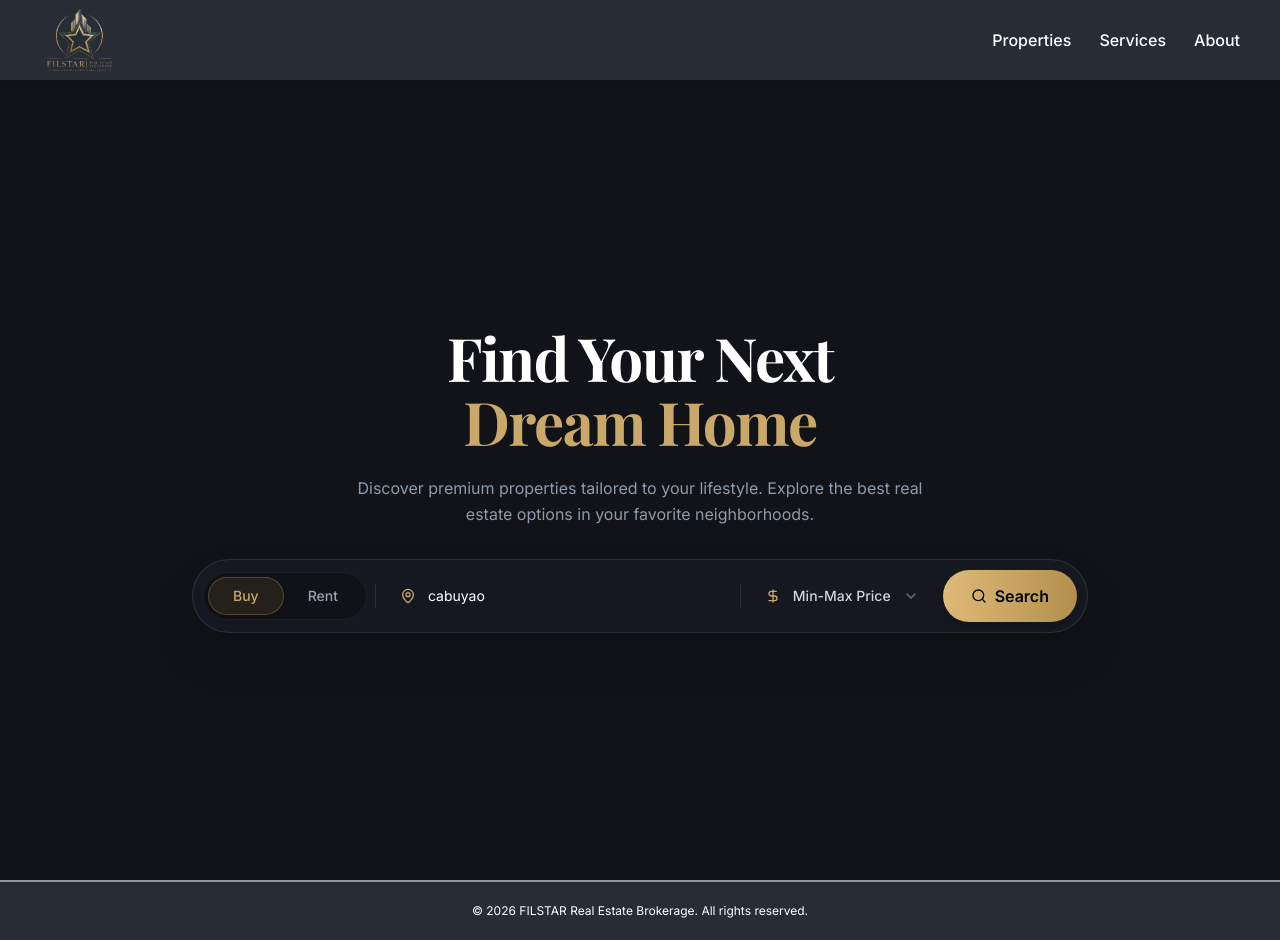
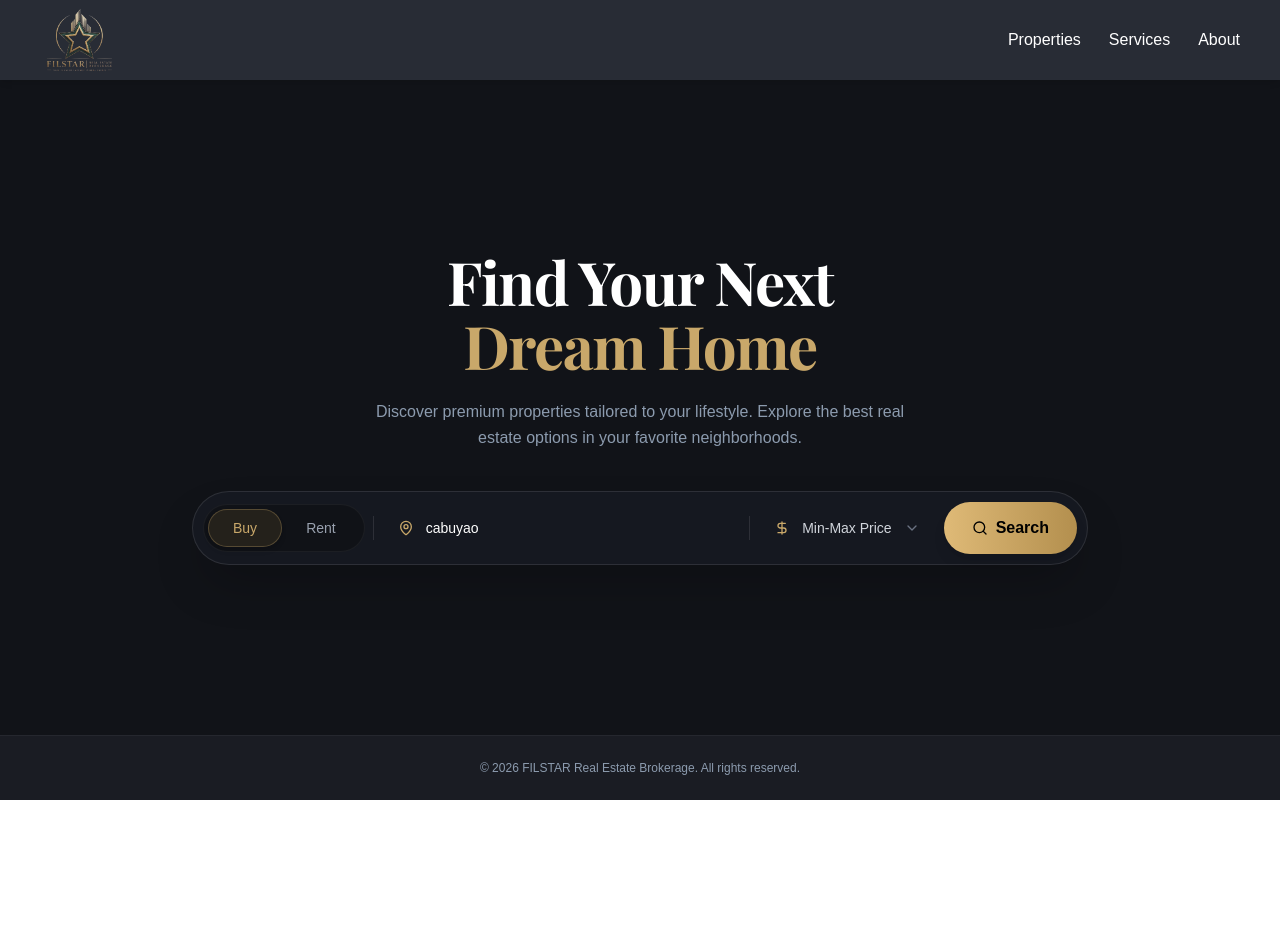
Before and after one commit to rapmarcelino2798/filstar, a Next.js app: page / in a window 1280 px wide. After the commit the page ends 800 px from the top, so only its background shows below. Built offline with nearby package versions, Linux system fonts and the light colour scheme.

Commit message:
Footer fix

```diff
--- a/app/layout.tsx
+++ b/app/layout.tsx
@@ -37,11 +37,12 @@ export default function RootLayout({
       lang="en"
       className={`${geistSans.variable} ${geistMono.variable} h-full antialiased`}
     >
-      <body className={`${inter.className} w-full min-h-screen flex flex-col m-0 p-0 overflow-x-hidden bg-[#111318]`}>
+      <body className="w-full min-h-screen flex flex-col bg-[#111318] text-white overflow-x-hidden">
         <MainHeader />
-        <main className="flex flex-1 flex-col w-full">
+        {/* flex-1 makes sure this grows to fill space, keeping the footer at the bottom */}
+        <div className="flex flex-col flex-1 w-full">
           {children}
-        </main>
+        </div>
         <MainFooter />
       </body>
     </html>
--- a/app/page.tsx
+++ b/app/page.tsx
@@ -8,7 +8,7 @@ const playfair = Playfair_Display({
 
 export default function Home() {
   return (
-    <div className="flex min-h-screen flex-1 flex-col justify-center items-center px-4 bg-[#111318] bg-[radial-gradient(ellipse_70%_70%_at_50%_35%,_var(--tw-gradient-stops))] from-[#3a3427] via-[#1a1c23] to-[#111318]">
+    <div className="w-full flex-1 flex flex-col justify-center items-center px-4 py-20 bg-[#111318] bg-[radial-gradient(ellipse_70%_70%_at_50%_35%,_var(--tw-gradient-stops))] from-[#3a3427] via-[#1a1c23] to-[#111318]">
       <div className="flex flex-col items-center text-center">
         <h1 className={`${playfair.className} text-4xl sm:text-5xl md:text-6xl font-bold text-white tracking-tight`}>
           Find Your Next
@@ -17,7 +17,7 @@ export default function Home() {
           Dream Home
         </h2>
 
-        <p className="mt-6 mb-8 text-[#8c9bae] text-sm sm:text-base max-w-md md:max-w-xl leading-relaxed">
+        <p className="mt-6 mb-10 text-[#8c9bae] text-sm sm:text-base max-w-md md:max-w-xl leading-relaxed">
           Discover premium properties tailored to your lifestyle. Explore the best real estate options in your favorite neighborhoods.
         </p>
       </div>
--- a/components/main-footer/main-footer.tsx
+++ b/components/main-footer/main-footer.tsx
@@ -1,9 +1,7 @@
-import Link from 'next/link';
-
 export default function MainFooter() {
-    return (
-        <footer className="sticky top-0 z-50 w-full flex items-center justify-center px-10 h-15 shadow-[0_4px_6px_-1px_rgba(0,0,0,0.1)] bg-[#282c35] text-white border-t-2 border-white/50">
-           <p className="text-xs">&copy; 2026 FILSTAR Real Estate Brokerage. All rights reserved.</p>
-        </footer>
-    )
+  return (
+    <footer className="w-full bg-[#1a1c23] border-t border-white/5 py-6 text-center text-xs text-[#8c9bae]">
+      © 2026 FILSTAR Real Estate Brokerage. All rights reserved.
+    </footer>
+  );
 }
```
